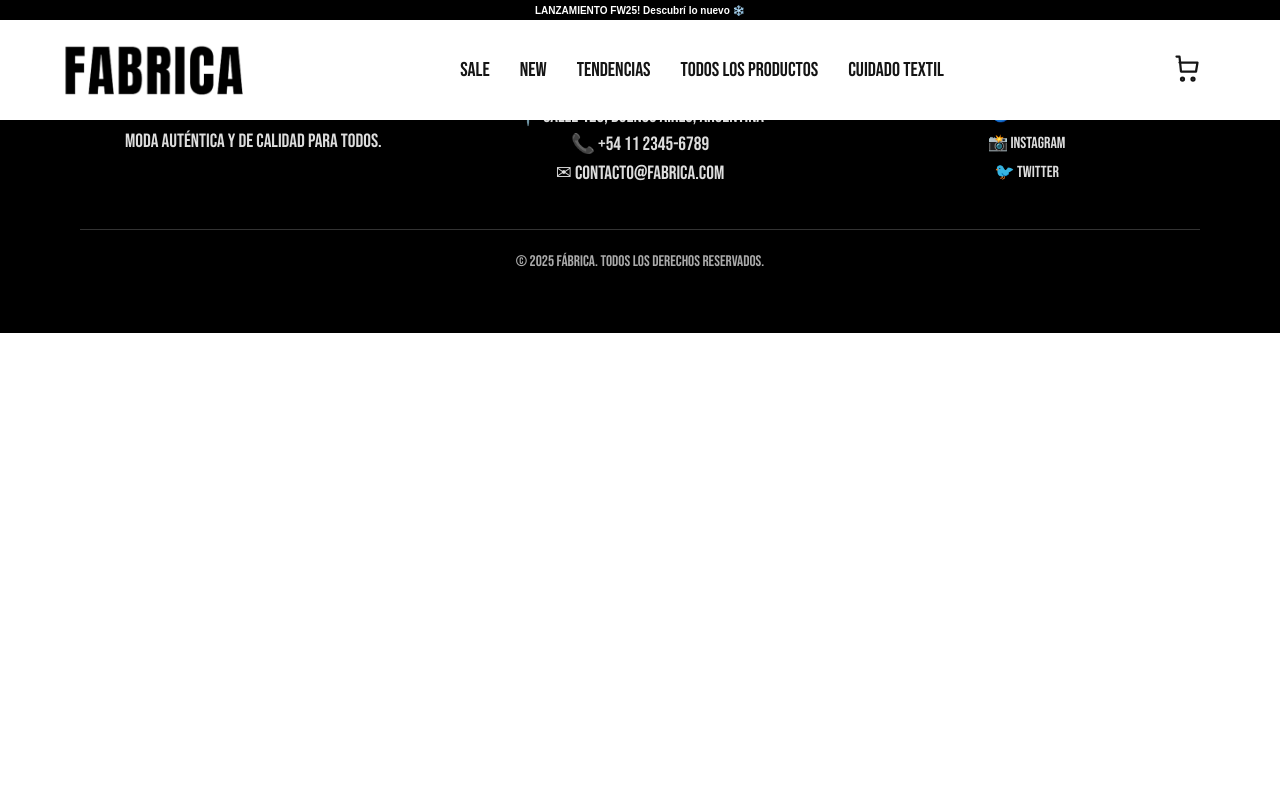
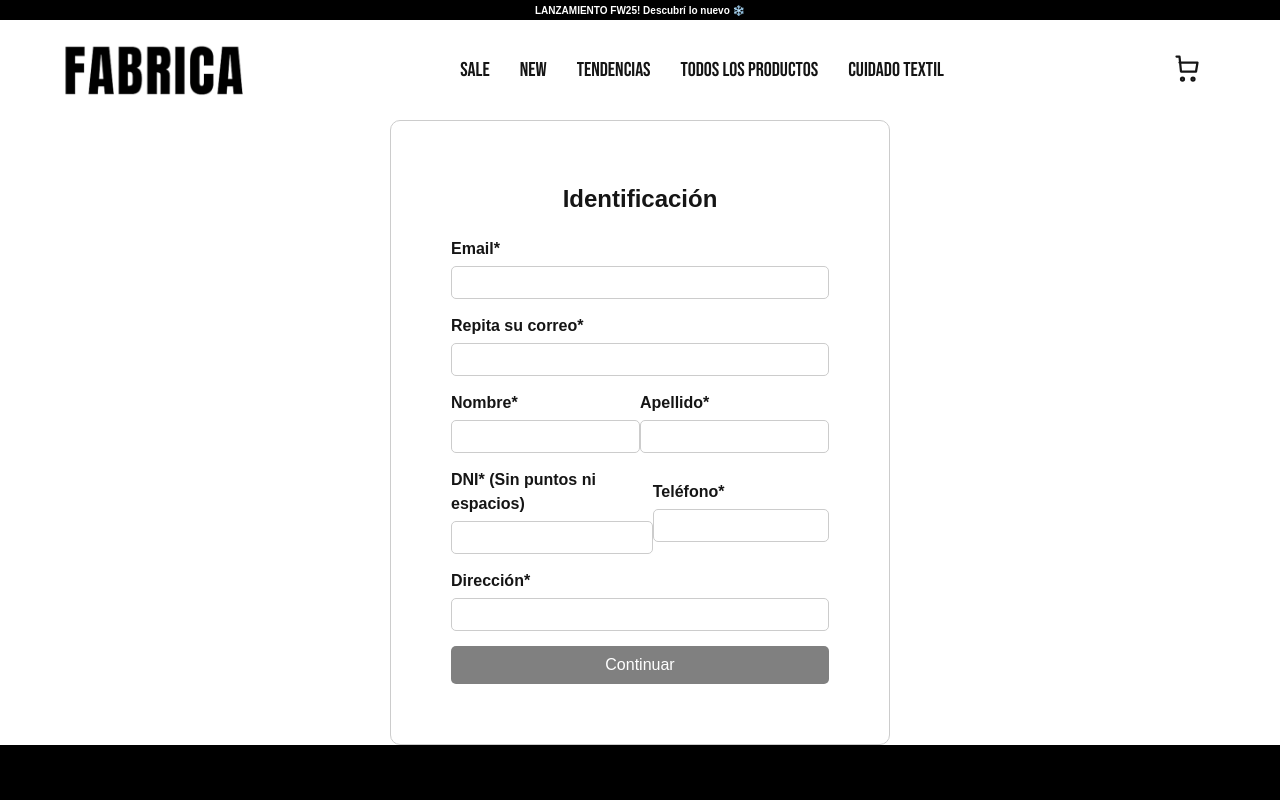
Before and after one commit to ZahiraSandiz/SandizZahiraFabrica, a React (Vite) app: page /checkout in a window 1280 px wide. Shown: the top 800 px of the page. Built offline with nearby package versions, Linux system fonts and the light colour scheme.

Commit message:
se agrega validacion a form

```diff
--- a/src/App.css
+++ b/src/App.css
@@ -510,7 +510,7 @@
 /* Otro componente */
 
 .cart-list {
-  margin-top: 100px;
+  margin-top: 120px;
 }
 
 /* Otro componente*/
@@ -687,6 +687,9 @@ input[type="number"] {
 
 /* ----- Buttons & Links ----- */
 .cart-list__checkout {
+  display: flex;
+  align-items: center;
+  justify-content: center;
   background: black;
   color: white;
   border: none;
@@ -856,7 +859,7 @@ input[type="number"] {
 /*Otro componente*/
 
 .invalid-item {
-  margin-top: 100px;
+  margin-top: 120px;
   width: 100vw;
   height: 500px;
   display: flex;
@@ -874,3 +877,90 @@ input[type="number"] {
 .invalid-item__link:hover {
   transform: scale(1.1);
 }
+
+/*Otro componente*/
+.checkout {
+  max-width: 500px;
+  margin: auto;
+  margin-top: 120px;
+  padding: 60px;
+  border: 1px solid #ccc;
+  border-radius: 10px;
+  font-family: Arial, sans-serif;
+}
+
+.checkout__title {
+  font-size: 1.5rem;
+  margin-bottom: 20px;
+  text-align: center;
+}
+
+.checkout__group {
+  margin-bottom: 15px;
+}
+
+.checkout__group label {
+  display: block;
+  font-weight: bold;
+  margin-bottom: 5px;
+}
+
+.checkout__group input {
+  width: 100%;
+  padding: 8px;
+  border: 1px solid #ccc;
+  border-radius: 5px;
+}
+
+.error {
+  color: red;
+  font-size: 0.8rem;
+}
+
+.checkout__row {
+  display: flex;
+  align-items: center;
+  justify-content: space-between;
+}
+
+.checkout__button {
+  width: 100%;
+  padding: 10px;
+  background-color: gray;
+  color: white;
+  border: none;
+  border-radius: 5px;
+  cursor: pointer;
+  transition: 0.3s;
+}
+
+.checkout__button:hover {
+  background-color: darkgray;
+}
+
+.checkout-order-id {
+  margin-top: 120px;
+  text-align: center;
+}
+
+.checkout-order-id h2 {
+  font-size: 2rem;
+  margin-bottom: 20px;
+}
+
+.checkout-order-id span {
+  font-size: 1.5rem;
+  font-weight: bold;
+  color: blue;
+}
+
+.checkout-order-id a {
+  font-size: 1.2rem;
+  color: black;
+  text-decoration: none;
+  transition: 0.3s;
+}
+
+.checkout-order-id a:hover {
+  color: gray;
+}
--- a/src/App.jsx
+++ b/src/App.jsx
@@ -8,6 +8,7 @@ import { CartProvider } from "./context/CartContext";
 import CartContainer from "./components/CartContainer";
 import Banner from "./components/Banner";
 import Footer from "./components/Footer";
+import Checkout from "./components/Checkout";
 
 function App() {
   return (
@@ -24,6 +25,7 @@ function App() {
           <Route path="/item/:id" element={<ItemDetailContainer />} />
           <Route path="/cuidadotextil" element={<TextileCare />} />
           <Route path="/cart" element={<CartContainer />} />
+          <Route path="/checkout" element={<Checkout />} />
         </Routes>
       </CartProvider>
       <Footer />
--- a/src/components/CartList.jsx
+++ b/src/components/CartList.jsx
@@ -19,7 +19,7 @@ const CartList = () => {
                 EXCLUSIVO <strong>Banco Ital</strong>
               </p>
               <h2>12 CUOTAS SIN INTERÉS</h2>
-              <p>EN COMPRAS SUPERIORES A $190.000</p>
+              <p>EN COMPRAS SUPERIORES A $500.000</p>
             </div>
 
             <table className="cart-list__table">
@@ -50,8 +50,10 @@ const CartList = () => {
                 TOTAL <span>${cartTotal()}</span>
               </p>
             </div>
-            <button className="cart-list__checkout">Iniciar compra</button>
-            <Link to="/" className="cart-list__continue">
+            <Link className="cart-list__checkout" to="/checkout">
+              Iniciar compra
+            </Link>
+            <Link className="cart-list__continue" to="/">
               Seguir comprando
             </Link>
           </div>
--- /dev/null
+++ b/src/components/Checkout.jsx
@@ -0,0 +1,168 @@
+import React, { useState, useContext } from "react";
+import { CartContext } from "../context/CartContext";
+import { serverTimestamp, collection, addDoc } from "firebase/firestore";
+import { db } from "../services/firebase";
+import { Link } from "react-router-dom";
+
+const Checkout = () => {
+  const [user, setUser] = useState({
+    name: "",
+    surname: "",
+    email: "",
+    emailRepeat: "",
+    dni: "",
+    phone: "",
+    address: "",
+  });
+  const [orderId, setOrderId] = useState("");
+  const { cart, cartTotal, clear } = useContext(CartContext);
+
+  const userData = (e) => {
+    setUser({
+      ...user,
+      [e.target.name]: e.target.value,
+    });
+  };
+
+  const validateForm = () => {
+    // Verifica si todos los campos obligatorios están completos
+    return (
+      user.name &&
+      user.surname &&
+      user.email &&
+      user.emailRepeat &&
+      user.dni &&
+      user.phone &&
+      user.address &&
+      user.email === user.emailRepeat
+    );
+  };
+
+  const finalizarCompra = (e) => {
+    e.preventDefault();
+
+    if (!validateForm()) {
+      alert("Por favor, complete todos los campos correctamente.");
+      return; // No hacer nada si la validación falla
+    }
+
+    let orden = {
+      buyer: user,
+      shop: cart,
+      total: cartTotal(),
+      date: serverTimestamp(),
+    };
+
+    const ventas = collection(db, "orders");
+    addDoc(ventas, orden)
+      .then((res) => {
+        setOrderId(res.id);
+        clear();
+      })
+      .catch((error) => console.log(error));
+  };
+
+  return (
+    <>
+      {orderId !== "" ? (
+        <div className="checkout-order-id">
+          <h2>Orden registrada</h2>
+          <p>
+            El código de tu compra es: <span>{orderId}</span>
+          </p>
+          <Link to="/">Volver al inicio</Link>
+        </div>
+      ) : (
+        <form className="checkout" onSubmit={finalizarCompra}>
+          <h2 className="checkout__title">Identificación</h2>
+
+          <div className="checkout__group">
+            <label className="checkout__label">Email*</label>
+            <input
+              type="email"
+              name="email"
+              className="checkout__input"
+              onChange={userData}
+            />
+          </div>
+
+          <div className="checkout__group">
+            <label className="checkout__label">Repita su correo*</label>
+            <input
+              type="email"
+              name="emailRepeat"
+              className="checkout__input"
+              onChange={userData}
+            />
+          </div>
+
+          <div className="checkout__row">
+            <div className="checkout__group">
+              <label className="checkout__label">Nombre*</label>
+              <input
+                type="text"
+                name="name"
+                className="checkout__input"
+                onChange={userData}
+              />
+            </div>
+
+            <div className="checkout__group">
+              <label className="checkout__label">Apellido*</label>
+              <input
+                type="text"
+                name="surname"
+                className="checkout__input"
+                onChange={userData}
+              />
+            </div>
+          </div>
+
+          <div className="checkout__row">
+            <div className="checkout__group">
+              <label className="checkout__label">
+                DNI* (Sin puntos ni espacios)
+              </label>
+              <input
+                type="text"
+                name="dni"
+                className="checkout__input"
+                onChange={userData}
+              />
+            </div>
+
+            <div className="checkout__group">
+              <label className="checkout__label">Teléfono*</label>
+              <input
+                type="text"
+                name="phone"
+                className="checkout__input"
+                onChange={userData}
+              />
+            </div>
+          </div>
+
+          <div className="checkout__group">
+            <label className="checkout__label">Dirección*</label>
+            <input
+              type="text"
+              name="address"
+              className="checkout__input"
+              onChange={userData}
+            />
+          </div>
+
+          <button
+            type="submit"
+            className="checkout__button"
+            disabled={!validateForm()} // Deshabilita el botón si la validación falla
+          >
+            Continuar
+          </button>
+        </form>
+      )}
+    </>
+  );
+};
+
+export default Checkout;
--- a/src/context/CartContext.jsx
+++ b/src/context/CartContext.jsx
@@ -1,3 +1,4 @@
+import { useContext } from "react";
 import { createContext, useState, useEffect } from "react";
 
 // Creamos y exportamos el contexto
```
